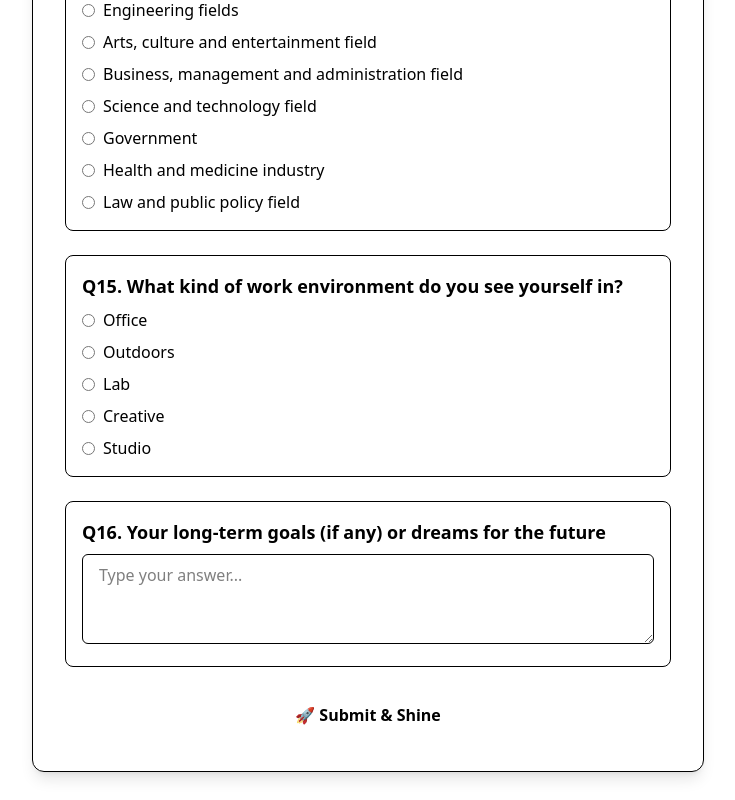
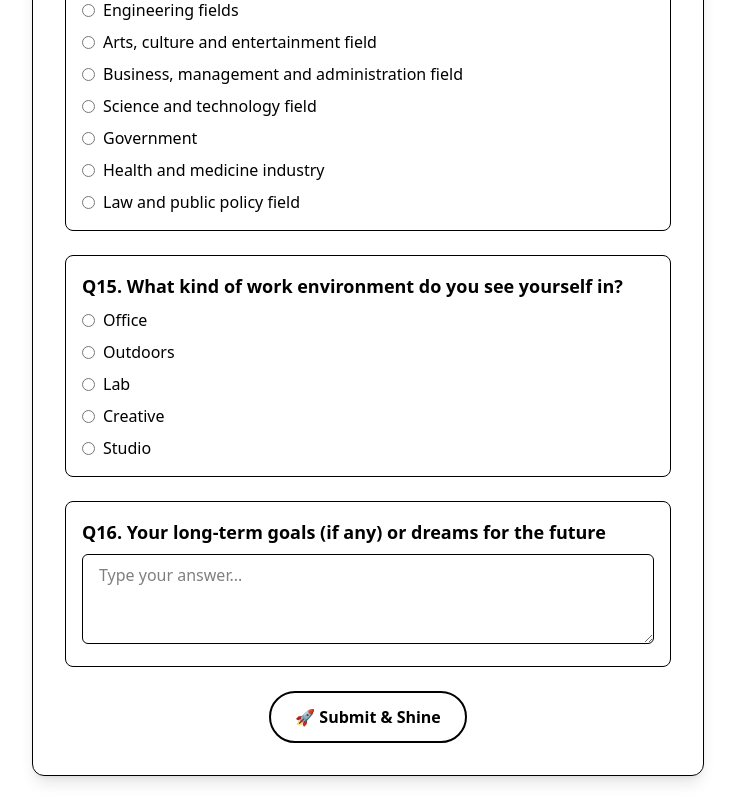
Before and after one commit to AmeyPacharkar1896/jkb-QnA, a React (Vite) app: page / in a window 1280 px wide. Shown: the part 2758-3558 px from the top of the page, without its empty margins (272-1007 px from the left). Built offline with nearby package versions, Linux system fonts and the light colour scheme.

Commit message:
submit butten border added

```diff
--- a/src/pages/FormPage.jsx
+++ b/src/pages/FormPage.jsx
@@ -123,7 +123,8 @@ const FormPage = () => {
           <div className="text-center">
             <button
               type="submit"
-              className="bg-dark-secondary text-dark-background px-6 py-3 rounded-full font-semibold hover:bg-dark-primary transition"
+              className="bg-dark-secondary text-dark-background px-6 py-3 rounded-full font-semibold hover:bg-dark-primary
+              transition border-2"
             >
               🚀 Submit & Shine
             </button>
```
